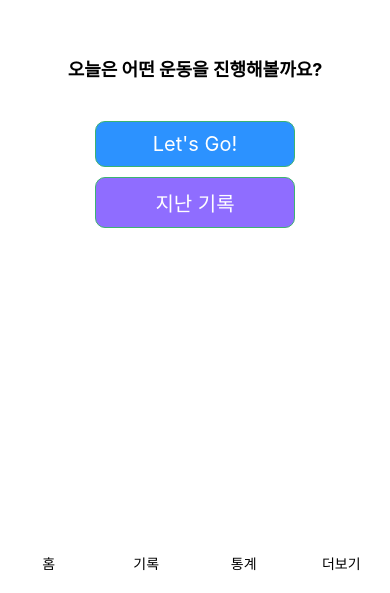
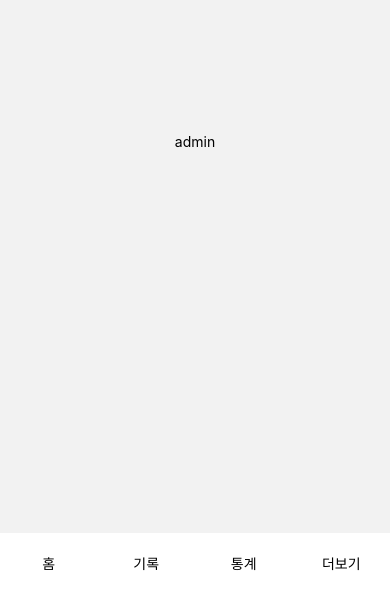
Before and after one commit to kigpand/healthinfo, a React Native app: screen /Admin in a window 390 px wide. Shown: the part 251-844 px from the top of the page. Built offline with nearby package versions, Linux system fonts and the light colour scheme.

Commit message:
admin 페이지 이동 관련 modal 추가, Admin page setup

```diff
--- a/App.tsx
+++ b/App.tsx
@@ -13,6 +13,7 @@ import AddNewData from './navigation/AddNewData';
 import {prevData} from './data/data';
 import useExercise from './store/useExercise';
 import Finish from './navigation/Finish';
+import Admin from './navigation/Admin';
 
 const Stack = createNativeStackNavigator();
 
@@ -71,6 +72,11 @@ function App(): JSX.Element {
           component={AddNewData}
           options={{headerShown: false}}
         />
+        <Stack.Screen
+          name="Admin"
+          component={Admin}
+          options={{headerShown: false}}
+        />
       </Stack.Navigator>
       <Footer />
     </NavigationContainer>
--- /dev/null
+++ b/components/modal/AdminLoginModal.tsx
@@ -0,0 +1,95 @@
+import {useState} from 'react';
+import {Pressable, StyleSheet, Text, TextInput, View} from 'react-native';
+import {ParamListBase, useNavigation} from '@react-navigation/native';
+import {NativeStackNavigationProp} from '@react-navigation/native-stack';
+import {mainColor} from '../../style/color';
+
+type Props = {
+  handleCloseModal: () => void;
+};
+
+export default function AdminLoginModal({handleCloseModal}: Props) {
+  const [id, onChangeID] = useState<string>('');
+  const [pw, onChangePw] = useState<string>('');
+  const nav = useNavigation<NativeStackNavigationProp<ParamListBase>>();
+
+  function handleLogin() {
+    handleCloseModal();
+    nav.navigate('Admin');
+    // if (id === 'kigpand' && pw === '950225') return nav.navigate('Admin');
+  }
+
+  return (
+    <View style={styles.container}>
+      <View style={styles.modal}>
+        <Pressable style={styles.close}>
+          <Text>닫기</Text>
+        </Pressable>
+        <Text style={styles.title}>관리자 계정을 입력해주세요.</Text>
+        <TextInput
+          style={styles.input}
+          onChangeText={onChangeID}
+          placeholder="id"
+        />
+        <TextInput
+          style={styles.input}
+          onChangeText={onChangePw}
+          placeholder="password"
+        />
+        <Pressable style={styles.button} onPress={handleLogin}>
+          <Text>로그인</Text>
+        </Pressable>
+      </View>
+    </View>
+  );
+}
+
+const styles = StyleSheet.create({
+  container: {
+    flex: 1,
+    position: 'absolute',
+    backgroundColor: 'rgba(0,0,0,0.4)',
+    width: '100%',
+    height: '100%',
+    zIndex: 1,
+    alignItems: 'center',
+    justifyContent: 'center',
+  },
+  modal: {
+    position: 'relative',
+    width: '80%',
+    padding: 20,
+    borderRadius: 8,
+    backgroundColor: 'white',
+    alignItems: 'center',
+    justifyContent: 'center',
+  },
+  title: {
+    fontWeight: '700',
+    fontSize: 18,
+    marginBottom: 20,
+  },
+  input: {
+    width: '80%',
+    height: 30,
+    backgroundColor: 'white',
+    borderRadius: 4,
+    borderWidth: 1,
+    borderColor: 'gray',
+    marginTop: 10,
+  },
+  button: {
+    width: '80%',
+    height: 30,
+    borderRadius: 4,
+    marginTop: 10,
+    alignItems: 'center',
+    justifyContent: 'center',
+    backgroundColor: mainColor,
+  },
+  close: {
+    position: 'absolute',
+    top: 10,
+    right: 10,
+  },
+});
--- a/navigation/AddNewData.tsx
+++ b/navigation/AddNewData.tsx
@@ -59,7 +59,7 @@ export default function AddNewData() {
       <AddNewDataList routineArr={routineArr} removeRoutine={removeRoutine} />
       {routineArr.length > 0 && (
         <Pressable style={styles.button} onPress={() => setIsCheck(true)}>
-          <Text style={{color: 'white'}}>등록</Text>
+          <Text style={{color: 'white'}}>완료</Text>
         </Pressable>
       )}
       <StartModal
--- /dev/null
+++ b/navigation/Admin.tsx
@@ -0,0 +1,17 @@
+import {StyleSheet, Text, View} from 'react-native';
+
+export default function Admin() {
+  return (
+    <View style={styles.container}>
+      <Text>admin</Text>
+    </View>
+  );
+}
+
+const styles = StyleSheet.create({
+  container: {
+    flex: 1,
+    alignItems: 'center',
+    justifyContent: 'center',
+  },
+});
--- a/navigation/Other.tsx
+++ b/navigation/Other.tsx
@@ -1,9 +1,22 @@
-import {Text, View} from 'react-native';
+import {useState} from 'react';
+import {StyleSheet, Text, View} from 'react-native';
+import AdminLoginModal from '../components/modal/AdminLoginModal';
 
 export default function Other() {
+  const [adminLoginModal, setAdminLoginModal] = useState<boolean>(false);
   return (
-    <View>
+    <View style={styles.container}>
       <Text>other</Text>
+      <Text onPress={() => setAdminLoginModal(true)}>관리자 로그인</Text>
+      {adminLoginModal && (
+        <AdminLoginModal handleCloseModal={() => setAdminLoginModal(false)} />
+      )}
     </View>
   );
 }
+
+const styles = StyleSheet.create({
+  container: {
+    flex: 1,
+  },
+});
```
